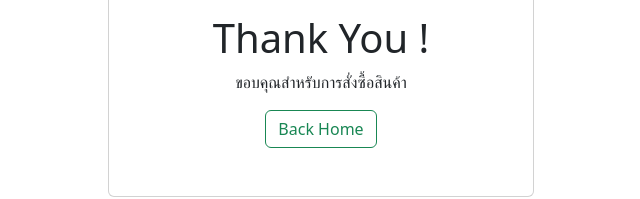
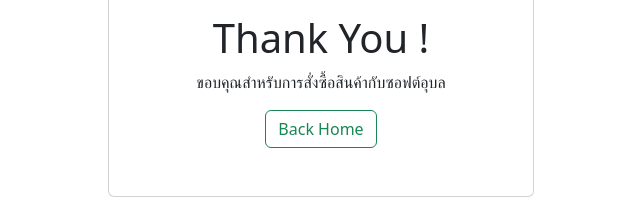
Before and after one commit to Yanperm/thankyou, a plain HTML site: page index.html in a window 1280 px wide. Shown: the part 369-568 px from the top of the page, without its empty margins (319-959 px from the left). Drawn offline with nearby package versions, Linux system fonts and the light colour scheme.

Commit message:
Update index.html

```diff
--- a/index.html
+++ b/index.html
@@ -22,7 +22,7 @@
                 </div>
                 <div class="text-center">
                     <h1>Thank You !</h1>
-                    <p>ขอบคุณสำหรับการสั่งซื้อสินค้า</p>
+                    <p>ขอบคุณสำหรับการสั่งซื้อสินค้ากับซอฟต์อุบล</p>
                     <a href="https://softubon.co.th/" class="btn btn-outline-success">Back Home</a>
                 </div>
             </div>
```
